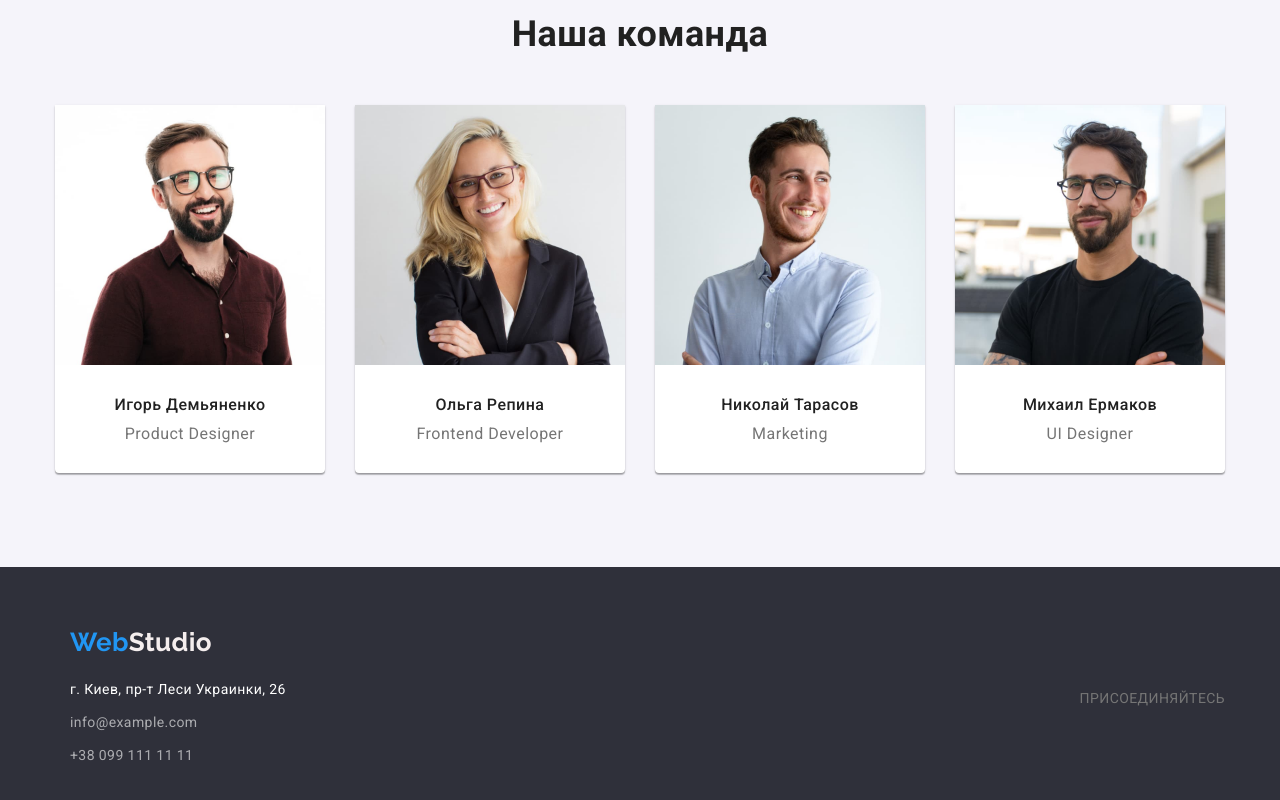
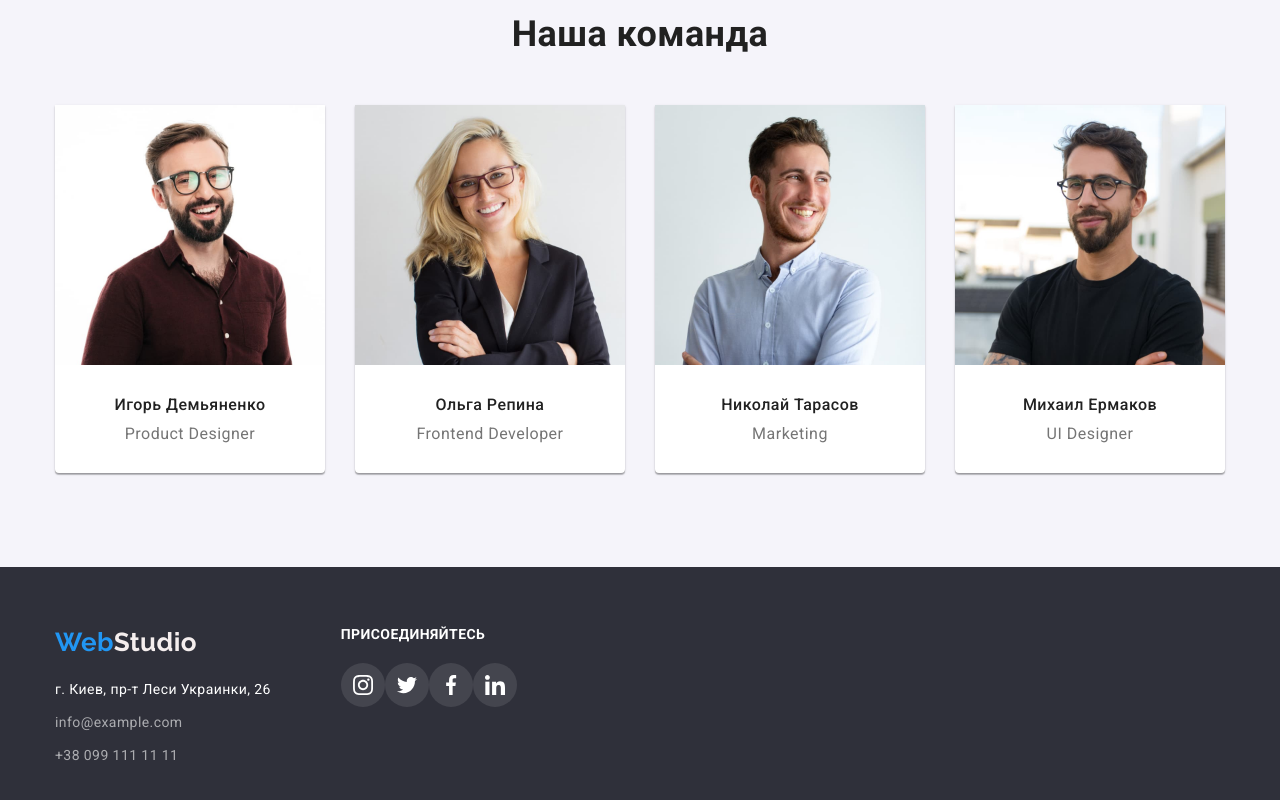
Before and after one commit to xwinkX/goit-markup-hw-04, a plain HTML site: page index.html in a window 1280 px wide. Shown: the part 1774-2574 px from the top of the page. Drawn offline with nearby package versions, Linux system fonts and the light colour scheme.

Commit message:
02.01 last

```diff
--- a/css/styles.css
+++ b/css/styles.css
@@ -411,14 +411,17 @@ img {
   padding-top: 60px;
   padding-bottom: 60px;
 }
-.container-footer {
+.container-all-footer {
   display: flex;
-  flex-direction: column;
   width: 1200px;
   padding-left: 15px;
   padding-right: 15px;
   margin-left: auto;
   margin-right: auto;
+}
+.container-footer {
+  display: flex;
+  flex-direction: column;
 }
 .adres {
   font-style: normal;
@@ -436,4 +439,54 @@ img {
   border-bottom: 1px solid var(--border-header-color);
 }
 .footer-title {
+  margin-bottom: 20px;
+  font-weight: bold;
+  line-height: 1.14;
+  letter-spacing: 0.03em;
+  text-transform: uppercase;
+  color: var(--button-text-color);
 }
+
+.icon-list {
+  display: flex;
+}
+.link-icon {
+  display: inline-block;
+  height: 44px;
+  width: 44px;
+
+  background-color: rgba(255, 255, 255, 0.1);
+  background-size: 20px;
+  background-repeat: no-repeat;
+  background-position: center;
+  border-radius: 50%;
+}
+.one {
+  background-image: url(../images/link1.svg);
+}
+.two {
+  background-image: url(../images/link2.svg);
+}
+.three {
+  background-image: url(../images/link3.svg);
+}
+.four {
+  background-image: url(../images/link4.svg);
+}
+.one:hover {
+  background-color: #2196f3;
+}
+.two:hover {
+  background-color: #2196f3;
+}
+.three:hover {
+  background-color: #2196f3;
+}
+.four:hover {
+  background-color: #2196f3;
+}
+.footer-link {
+  display: flex;
+  flex-direction: column;
+  margin-left: 70px;
+}
--- a/index.html
+++ b/index.html
@@ -101,7 +101,7 @@
 </section>
 </main>
 <footer class="footer">
-    <div class="container">
+    <div class="container-all-footer">
     <div class="container-footer">
      <a href="" class="logo-header"><span class="logo-two">Web<span class="logo-three">Studio</span></a>
 <address>
@@ -122,7 +122,15 @@
     </ul>
 </address>
 </div>
+<div class="footer-link">
 <p class="footer-title">ПРИСОЕДИНЯЙТЕСЬ</p>
+<div class="icon-list">
+<div class="link-icon one"></div>
+<div class="link-icon two"></div>
+<div class="link-icon three"></div>
+<div class="link-icon four"></div>
+</div>
+</div>
 </div>
 </footer>
 </body>
```
Also changed, not shown: images/link1.svg (added), images/link2.svg (added), images/link3.svg (added), images/link4.svg (added).
